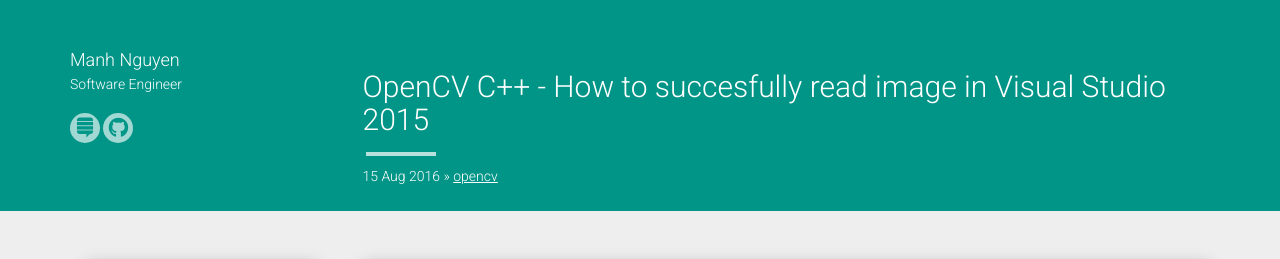
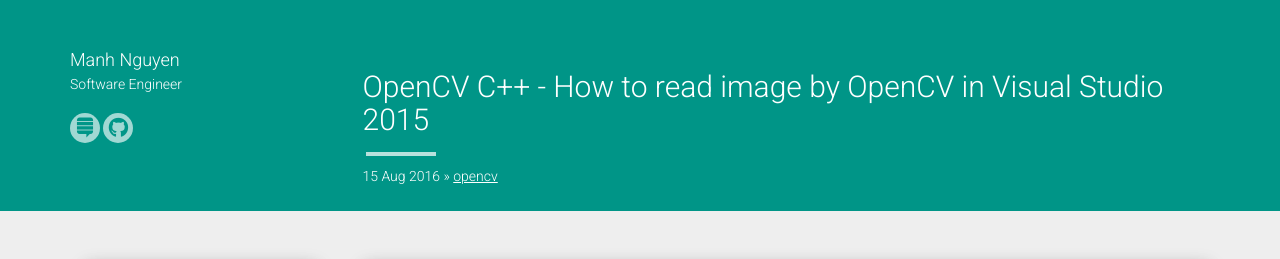
Before and after one commit to manhnt/manhnt.github.io, a Jekyll site: the page built from _posts/2016-08-15-opencv-loadimg-vs2015.md, in a window 1280 px wide. Shown: the top 259 px of the page. Built offline with Jekyll 4.4.1, drawn with Linux system fonts in a browser that asks for light colours; nearby versions of some CDN libraries; comment, search, counter and statistics services are not loaded.

Commit message:
Update title for post OpenCV

```diff
--- a/_posts/2016-08-15-opencv-loadimg-vs2015.md
+++ b/_posts/2016-08-15-opencv-loadimg-vs2015.md
@@ -1,6 +1,6 @@
 ---
 layout: post
-title: OpenCV C++ - How to succesfully read image in Visual Studio 2015
+title: OpenCV C++ - How to read image by OpenCV in Visual Studio 2015
 categories: opencv
 ---
 
```
